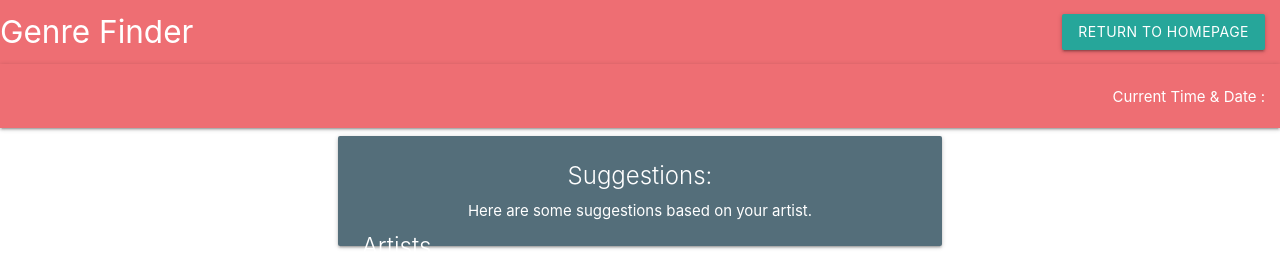
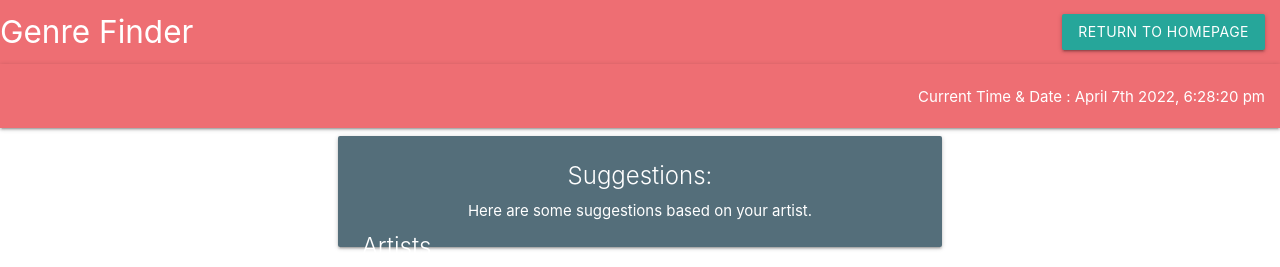
Before and after one commit to StuMartin22/genre-finder, a plain HTML site: page results.html in a window 1280 px wide. Shown: the top 267 px of the page. Drawn offline with nearby package versions, Linux system fonts and the light colour scheme; no server answers.

Commit message:
code restructer

```diff
--- a/assets/javascript/results.js
+++ b/assets/javascript/results.js
@@ -5,6 +5,11 @@ $(document).ready(function () {
     console.log(userInput);
 
     getData(userInput)
+
+    // handle displaying the  time
+    var timeDisplayE1 = $('#time-display');
+    var rightNow = moment().format('MMMM Do YYYY, h:mm:ss a');
+    timeDisplayE1.text(rightNow);
 
     function getData(userInput) {
 
```
Also changed, not shown: results.html (+1 -1 lines).
